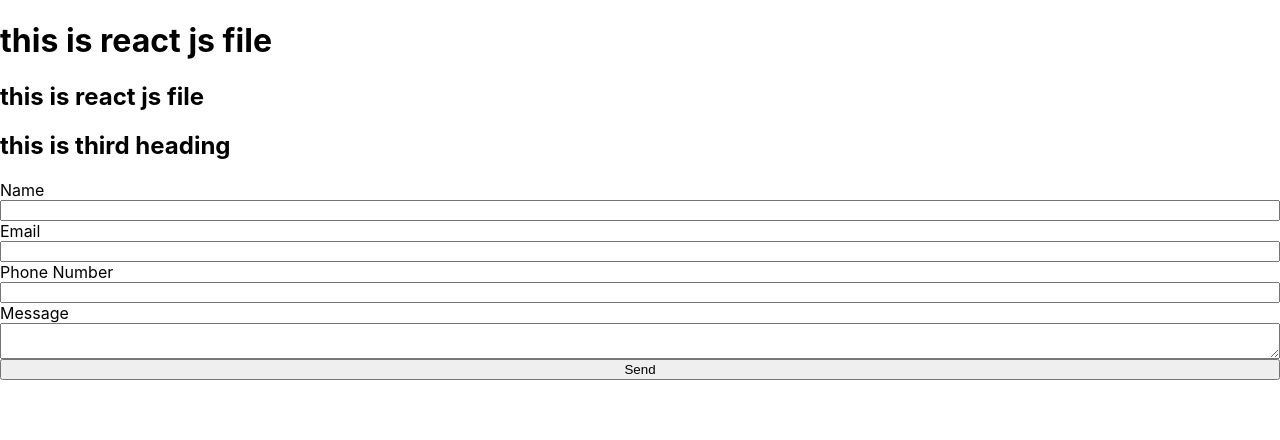
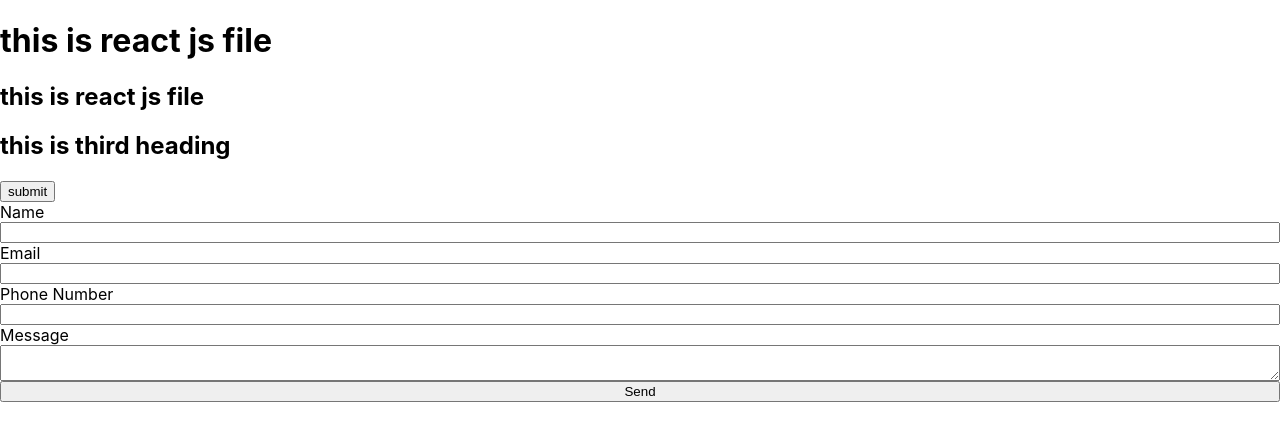
Before and after one commit to moolraaj/deploy-site, a React (Create React App) app: page / in a window 1280 px wide. Shown: the top 440 px of the page. Built offline with nearby package versions, Linux system fonts and the light colour scheme.

Commit message:
created button by raaj branch

```diff
--- a/src/App.js
+++ b/src/App.js
@@ -8,6 +8,7 @@ function App() {
      <h1>this is react js file</h1>
      <h2>this is react js file</h2>
      <h2>this is third heading</h2>
+     <button type='button'>submit</button>
      <New/>
      </>
 
```
